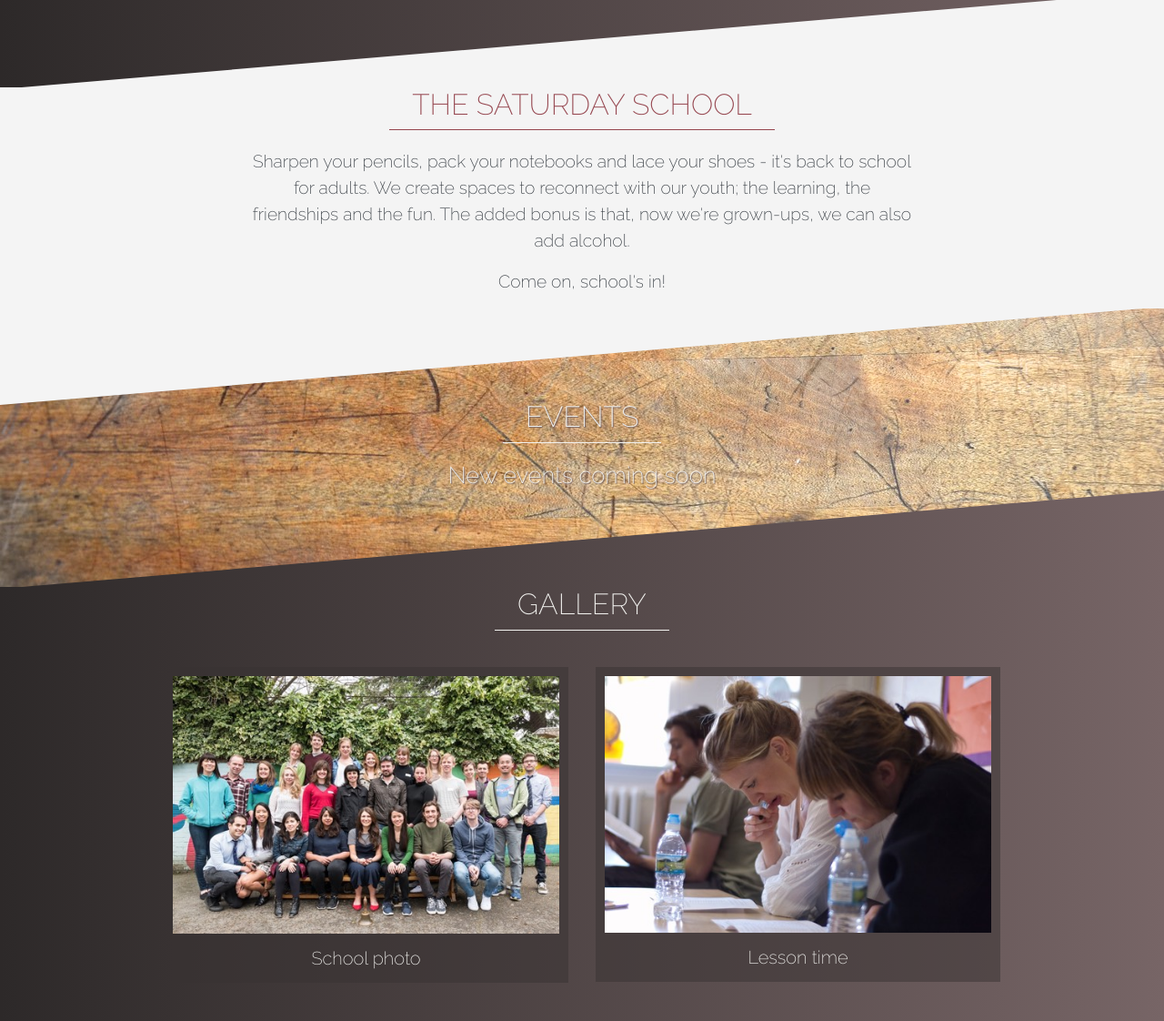
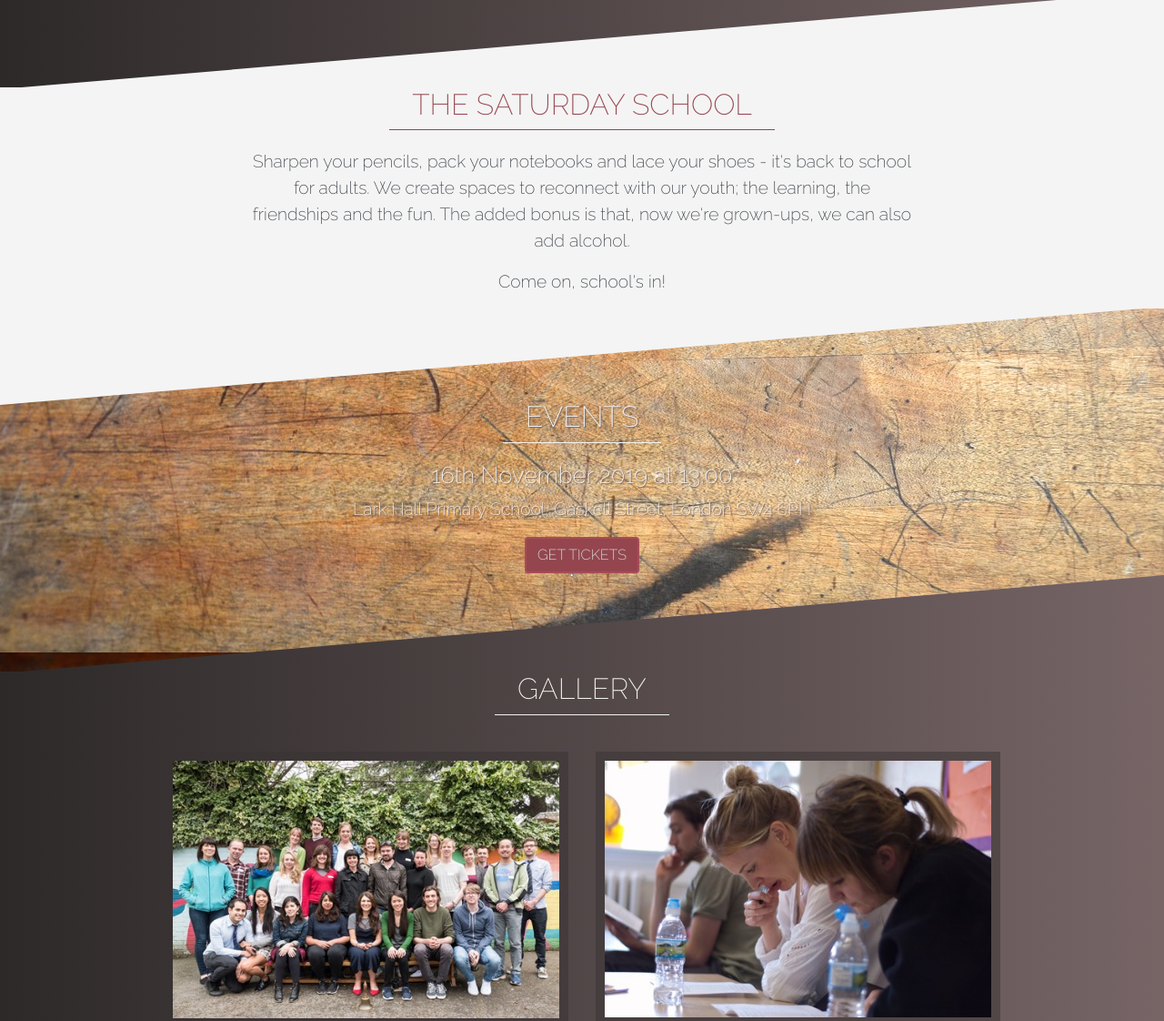
Before and after one commit to benscott/saturday-school, a website built with webpack: page docs/index.html in a window 1280 px wide. Shown: the part 717-1839 px from the top of the page at 91% size. Built offline with nearby package versions, Linux system fonts and the light colour scheme.

Commit message:
Add event button

```diff
--- a/docs/index.html
+++ b/docs/index.html
@@ -7,7 +7,7 @@
     <meta charset="utf-8" />
     <meta name="viewport" content="width=device-width, initial-scale=1, shrink-to-fit=no">
 
-<link href="main.min.css?bbd1f0dba6f6cce83fdd" rel="stylesheet"></head>
+<link href="main.min.css?1645353d0f42e63cc7f6" rel="stylesheet"></head>
 
 <body>
 
@@ -37,6 +37,7 @@
                     <div class="col">
                         <h1>Sign up</h1>
                         <h2>Find out about our upcoming events</h2>
+
                     </div>
                 </div>
 
@@ -99,8 +100,16 @@
             <div class="container">
                 <div class="row">
                     <div class="offset-sm-2 col-sm-8">
+
                         <h1>Events</h1>
-                        <h2>New events coming soon</h2>
+
+                        <h2>16th November 2019 at 13:00</h2>
+                        <p>Lark Hall Primary School, Gaskell Street, London SW4 6PH</p>
+
+                        <a href="http://www.eventbrite.co.uk/e/the-saturday-school-tickets-38202731398" class="btn mb-2"
+                            target="_blank">Get
+                            tickets</a>
+
                     </div>
                 </div>
             </div>
@@ -190,6 +199,6 @@
 
     </footer>
 
-<script type="text/javascript" src="main.min.js?bbd1f0dba6f6cce83fdd"></script></body>
+<script type="text/javascript" src="main.min.js?1645353d0f42e63cc7f6"></script></body>
 
 </html>
--- a/src/sass/components/_form.scss
+++ b/src/sass/components/_form.scss
@@ -44,3 +44,11 @@ form{
     }
 
 }
+
+
+
+.btn{
+    background-color: $color-purple;
+    text-transform: uppercase;
+    border: 2px solid lighten($color-purple, 5%);
+}
--- a/src/sass/layout/_section.scss
+++ b/src/sass/layout/_section.scss
@@ -1,6 +1,7 @@
 section, footer{
 
     position: relative;
+    z-index: 2;
 
     .wrapper{
         background-clip: 5px 5px;
@@ -106,7 +107,7 @@ section, footer{
     }
 
     &.section-angle-bottom + section {
-        z-index: -1;
+        z-index: 1;
         padding-top: 100px;
     }
 
```
Also changed, not shown: src/index.html (+10 -1 lines), docs/main.min.css.
